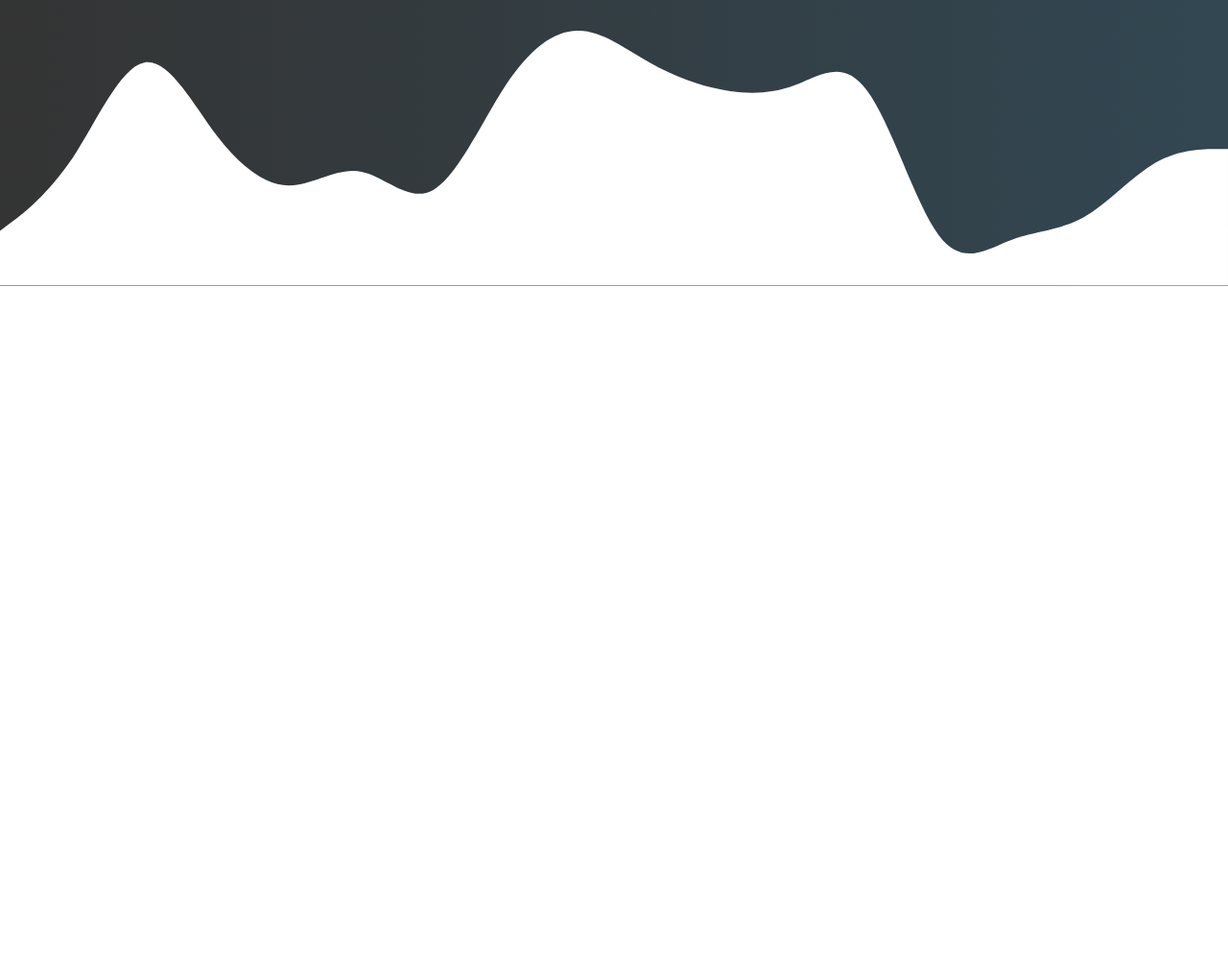
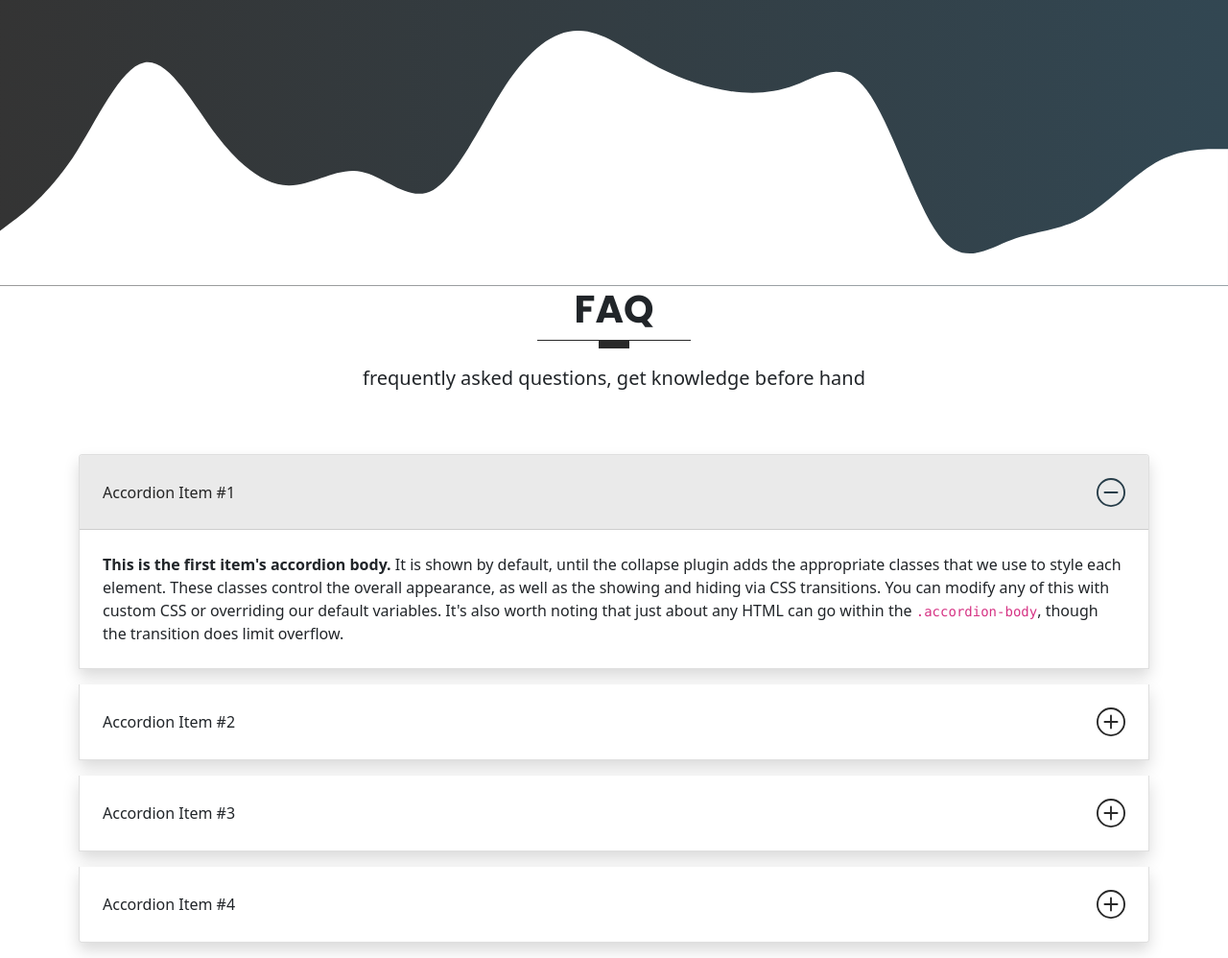
Before and after one commit to cwaku/Adsoryx-, a website: page index.html in a window 1280 px wide. Shown: the part 5208-6206 px from the top of the page at 96% size. Before the commit the page ends 5506 px from the top, so only its background shows below. Drawn offline with nearby package versions, Linux system fonts and the light colour scheme; a script that the page names is missing.

Commit message:
add FAQ section

```diff
--- a/index.html
+++ b/index.html
@@ -81,7 +81,7 @@
     <svg xmlns="http://www.w3.org/2000/svg" viewBox="0 0 1440 320"><path fill="#ffffff" fill-opacity="1" d="M0,256L18.5,245.3C36.9,235,74,213,111,197.3C147.7,181,185,171,222,154.7C258.5,139,295,117,332,96C369.2,75,406,53,443,48C480,43,517,53,554,48C590.8,43,628,21,665,37.3C701.5,53,738,107,775,144C812.3,181,849,203,886,192C923.1,181,960,139,997,149.3C1033.8,160,1071,224,1108,213.3C1144.6,203,1182,117,1218,74.7C1255.4,32,1292,32,1329,42.7C1366.2,53,1403,75,1422,85.3L1440,96L1440,320L1421.5,320C1403.1,320,1366,320,1329,320C1292.3,320,1255,320,1218,320C1181.5,320,1145,320,1108,320C1070.8,320,1034,320,997,320C960,320,923,320,886,320C849.2,320,812,320,775,320C738.5,320,702,320,665,320C627.7,320,591,320,554,320C516.9,320,480,320,443,320C406.2,320,369,320,332,320C295.4,320,258,320,222,320C184.6,320,148,320,111,320C73.8,320,37,320,18,320L0,320Z"></path></svg>
  </section>
 
-    <!---    COMPANIES     -->
+    <!---    COMPANIES  SECTION   -->
 
     <section id="companies" class="companies">
         <div class="container">
@@ -122,7 +122,7 @@
 
     </section>
 
- <!---    THE SERVICES     -->
+ <!---    SERVICES SECTION    -->
     <section id="service" class="services">
         <div class="container">
             <div class="row text-center">
@@ -298,7 +298,7 @@
 
 
 </section>
-<!---      WEB DESIGN CONTENT     -->
+<!---      TESTIMONIALS SECTION    -->
 <section id="testimonials" class="testimonials">
     <svg xmlns="http://www.w3.org/2000/svg" viewBox="0 0 1440 320"><path fill="#ffffff" fill-opacity="1" d="M0,64L34.3,69.3C68.6,75,137,85,206,117.3C274.3,149,343,203,411,213.3C480,224,549,192,617,197.3C685.7,203,754,245,823,272C891.4,299,960,309,1029,266.7C1097.1,224,1166,128,1234,96C1302.9,64,1371,96,1406,112L1440,128L1440,0L1405.7,0C1371.4,0,1303,0,1234,0C1165.7,0,1097,0,1029,0C960,0,891,0,823,0C754.3,0,686,0,617,0C548.6,0,480,0,411,0C342.9,0,274,0,206,0C137.1,0,69,0,34,0L0,0Z"></path></svg>
     <div class="container">
@@ -317,6 +317,83 @@
 </section>
 
 
+<!---      FAQ SECTION     -->
+<section id="faq" class="faq">
+    <div class="container">
+        <div class="row text-center">
+            <h1 class="display-6 fw-bold text-uppercase">faq</h1>
+            <div class="heading-line"></div>
+            <p class="lead">frequently asked questions, get knowledge before hand</p>
+        </div>
+        <!---    ACCORDION CONTENT     -->
+        <div class="row mt-5">
+            <div class="col-md-12">
+                <div class="accordion" id="accordionExample">
+                    <!---      ACCORDION ITEM 1     -->
+                    <div class="accordion-item shadow mb-3">
+                      <h2 class="accordion-header" id="headingOne">
+                        <button class="accordion-button" type="button" data-bs-toggle="collapse" data-bs-target="#collapseOne" aria-expanded="true" aria-controls="collapseOne">
+                          Accordion Item #1
+                        </button>
+                      </h2>
+                      <div id="collapseOne" class="accordion-collapse collapse show" aria-labelledby="headingOne" data-bs-parent="#accordionExample">
+                        <div class="accordion-body">
+                          <strong>This is the first item's accordion body.</strong> It is shown by default, until the collapse plugin adds the appropriate classes that we use to style each element. These classes control the overall appearance, as well as the showing and hiding via CSS transitions. You can modify any of this with custom CSS or overriding our default variables. It's also worth noting that just about any HTML can go within the <code>.accordion-body</code>, though the transition does limit overflow.
+                        </div>
+                      </div>
+                    </div>
+                                        <!---      ACCORDION ITEM 2     -->
+                    <div class="accordion-item shadow mb-3">
+                      <h2 class="accordion-header" id="headingTwo">
+                        <button class="accordion-button collapsed" type="button" data-bs-toggle="collapse" data-bs-target="#collapseTwo" aria-expanded="false" aria-controls="collapseTwo">
+                          Accordion Item #2
+                        </button>
+                      </h2>
+                      <div id="collapseTwo" class="accordion-collapse collapse" aria-labelledby="headingTwo" data-bs-parent="#accordionExample">
+                        <div class="accordion-body">
+                          <strong>This is the second item's accordion body.</strong> It is hidden by default, until the collapse plugin adds the appropriate classes that we use to style each element. These classes control the overall appearance, as well as the showing and hiding via CSS transitions. You can modify any of this with custom CSS or overriding our default variables. It's also worth noting that just about any HTML can go within the <code>.accordion-body</code>, though the transition does limit overflow.
+                        </div>
+                      </div>
+                    </div>
+                                        <!---      ACCORDION ITEM 3     -->
+                    <div class="accordion-item shadow mb-3">
+                      <h2 class="accordion-header" id="headingThree">
+                        <button class="accordion-button collapsed" type="button" data-bs-toggle="collapse" data-bs-target="#collapseThree" aria-expanded="false" aria-controls="collapseThree">
+                          Accordion Item #3
+                        </button>
+                      </h2>
+                      <div id="collapseThree" class="accordion-collapse collapse" aria-labelledby="headingThree" data-bs-parent="#accordionExample">
+                        <div class="accordion-body">
+                          <strong>This is the third item's accordion body.</strong> It is hidden by default, until the collapse plugin adds the appropriate classes that we use to style each element. These classes control the overall appearance, as well as the showing and hiding via CSS transitions. You can modify any of this with custom CSS or overriding our default variables. It's also worth noting that just about any HTML can go within the <code>.accordion-body</code>, though the transition does limit overflow.
+                        </div>
+                      </div>
+                    </div>
+                                        <!---      ACCORDION ITEM 4     -->
+                    <div class="accordion-item shadow mb-3">
+                        <h2 class="accordion-header" id="headingFour">
+                          <button class="accordion-button collapsed" type="button" data-bs-toggle="collapse" data-bs-target="#collapseFour" aria-expanded="false" aria-controls="collapseFour">
+                            Accordion Item #4
+                          </button>
+                        </h2>
+                        <div id="collapseFour" class="accordion-collapse collapse" aria-labelledby="headingFour" data-bs-parent="#accordionExample">
+                          <div class="accordion-body">
+                            <strong>This is the fourth item's accordion body.</strong> It is hidden by default, until the collapse plugin adds the appropriate classes that we use to style each element. These classes control the overall appearance, as well as the showing and hiding via CSS transitions. You can modify any of this with custom CSS or overriding our default variables. It's also worth noting that just about any HTML can go within the <code>.accordion-body</code>, though the transition does limit overflow.
+                          </div>
+                        </div>
+                      </div>
+                  </div>
+            </div>
+        </div>
+    </div>
+</section>
+
+
+
+
+
+
+
+
 
 
 <script src="assets/vendors/js/glightbox.min.js"></script>
--- a/scss/_custom.scss
+++ b/scss/_custom.scss
@@ -27,6 +27,10 @@ $primary:    $dark;
 $secondary:  $blue-dark;
 
 //ACCORDION OVERRIDES
+
+$accordion-padding-y:                     1.5rem;
+$accordion-padding-x:                     1.5rem;
+
 $accordion-icon-color:             $primary;
 $accordion-icon-active-color:      $secondary;
 
```
Also changed, not shown: assets/css/style.css, 1 other file.
